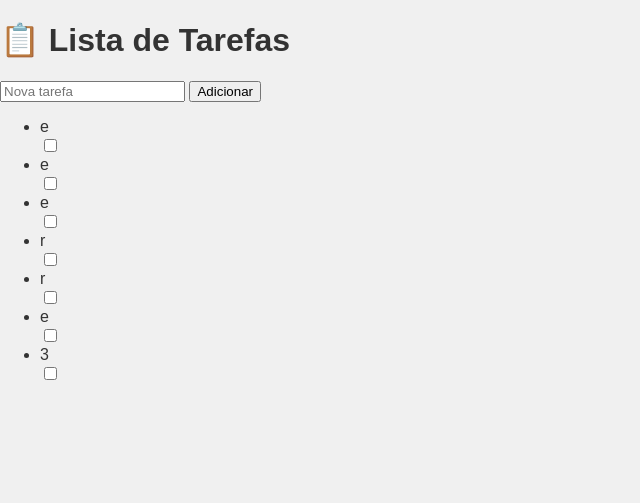
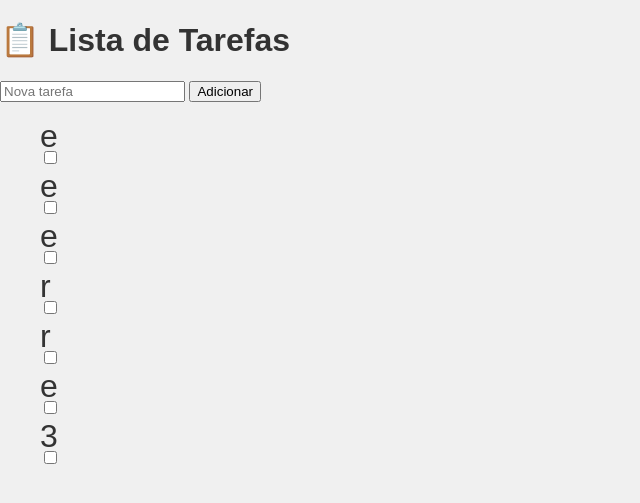
Before and after one commit to Akkhi09/todo-django, a Django app: page / in a window 1280 px wide. Shown: the top 503 px of the page, without its empty margins (0-640 px from the left). Run offline with Django 5.2, Linux system fonts and the light colour scheme; data comes from the database, SQL or seed files in the repository.

Commit message:
atualizei o template

```diff
--- a/todo/templates/index.html
+++ b/todo/templates/index.html
@@ -13,6 +13,13 @@
       color: #333;
       margin: 0;
       padding: 0;
+    }
+
+    li {
+      list-style: none;
+      width: 80%;
+      height: 30px;
+      font-size: 2rem;
     }
   </style>
 </head>
```
